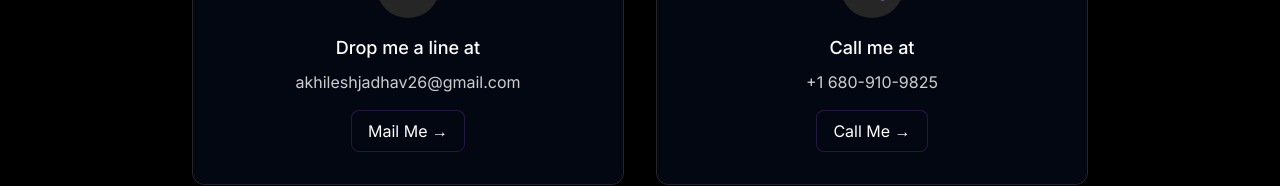
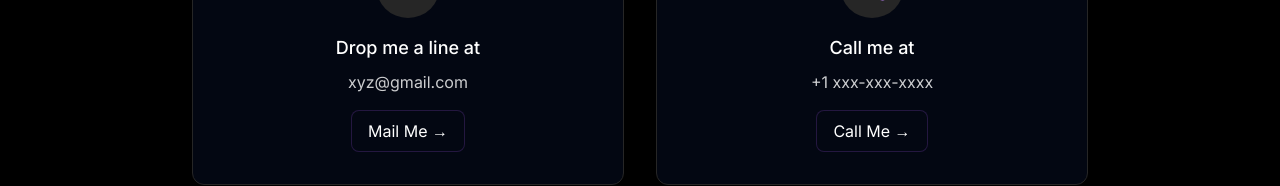
Before and after one commit to asJ26/Akhilesh-portfolio, a Next.js app: page / in a window 1280 px wide. Shown: the part 4843-5029 px from the top of the page. Built offline with nearby package versions, Linux system fonts and the light colour scheme.

Commit message:
Update Contact.tsx

```diff
--- a/src/components/home/Contact.tsx
+++ b/src/components/home/Contact.tsx
@@ -51,7 +51,7 @@ export default function Contact() {
                     Drop me a line at
                   </h3>
                   <p className="text-neutral-600 dark:text-white/80">
-                    akhileshjadhav26@gmail.com
+                    xyz@gmail.com
                   </p>
                 </div>
 
@@ -82,7 +82,7 @@ export default function Contact() {
                     Call me at
                   </h3>
                   <p className="text-neutral-600 dark:text-white/80">
-                    +1 680-910-9825
+                    +1 xxx-xxx-xxxx
                   </p>
                 </div>
 
```
